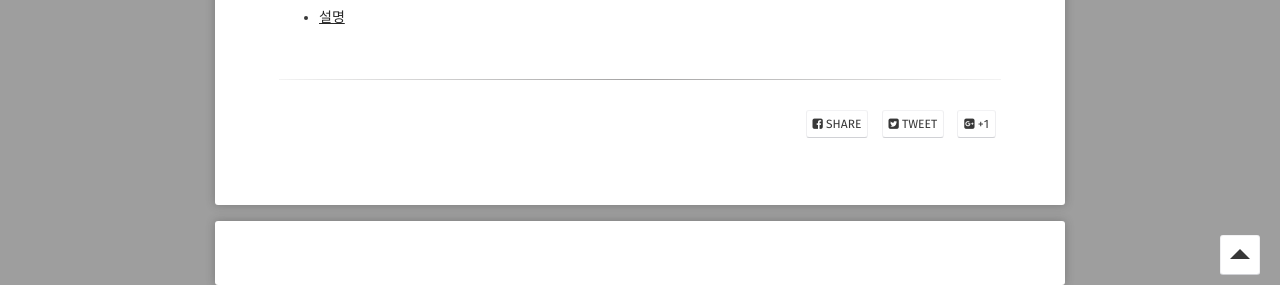
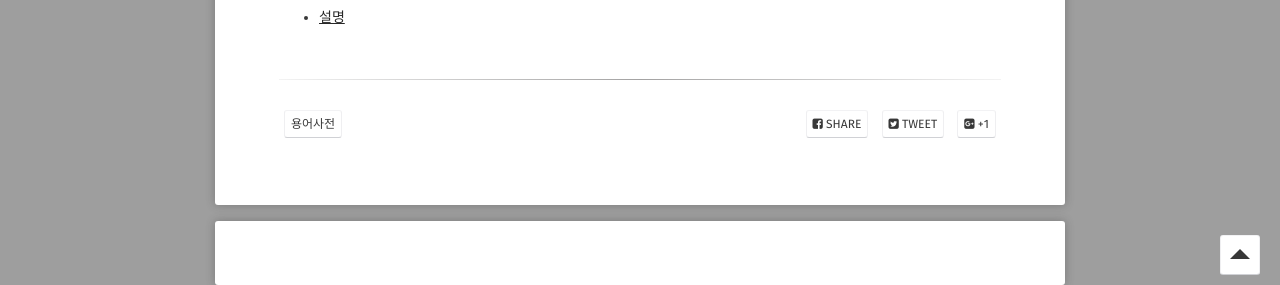
Before and after one commit to MJ-Youn/mj-youn.github.io, a Jekyll site: the page built from _posts/2016-06-22-용어-사전.md, in a window 1280 px wide and 900 px high, scrolled down 9524 px. Shown: the part 615-900 px from the top of the window. Built offline with Jekyll 4.4.1, drawn with Linux system fonts in a browser that asks for light colours; some web fonts are replaced; comment, search, counter and statistics services are not loaded.

Commit message:
Update 2016-06-22-용어-사전.md

```diff
--- a/_posts/2016-06-22-용어-사전.md
+++ b/_posts/2016-06-22-용어-사전.md
@@ -3,7 +3,7 @@ layout: post
 title: "용어사전"
 date: 2016-06-17
 excerpt: "IT관련된 단어중 몰랐던 단어들을 나름대로 정리해둔 용어사전"
-tags: []
+tags: [용어사전]
 comments: true
 ---
 
```
